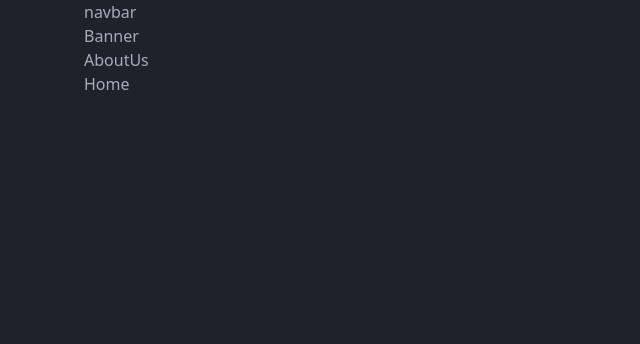
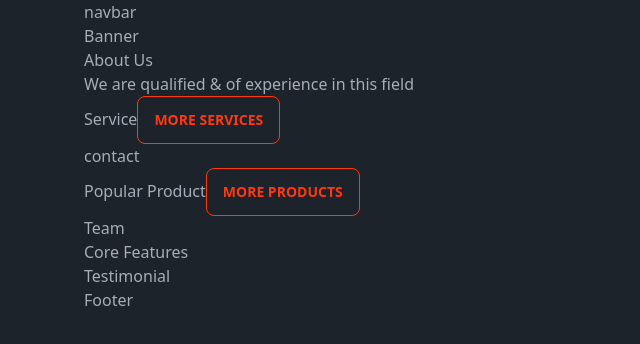
Before and after one commit to SakibAlHasan10/car-doctor, a React (Vite) app: page / in a window 1280 px wide. Shown: the top 344 px of the page, without its empty margins (0-640 px from the left). Built offline with nearby package versions, Linux system fonts and the light colour scheme.

Commit message:
setup home page all section

```diff
--- a/src/Layout/Home/AboutUs/AboutUs.jsx
+++ b/src/Layout/Home/AboutUs/AboutUs.jsx
@@ -1,8 +1,13 @@
 
 const AboutUs = () => {
     return (
-        <div>
-            AboutUs
+        <div className="flex ">
+            <div></div>
+            <div>
+                <h3>About Us</h3>
+            <h2>We are qualified & of experience in this field</h2>
+
+            </div>
         </div>
     );
 };
--- /dev/null
+++ b/src/Layout/Home/Contact/Contact.jsx
@@ -0,0 +1,10 @@
+
+const Contact = () => {
+    return (
+        <div>
+            contact
+        </div>
+    );
+};
+
+export default Contact;
--- /dev/null
+++ b/src/Layout/Home/CoreFeatures/CoreFeatures.jsx
@@ -0,0 +1,10 @@
+
+const CoreFeatures = () => {
+    return (
+        <div>
+            Core Features
+        </div>
+    );
+};
+
+export default CoreFeatures;
--- a/src/Layout/Home/Home.jsx
+++ b/src/Layout/Home/Home.jsx
@@ -1,12 +1,23 @@
 import AboutUs from "./AboutUs/AboutUs";
 import Banner from "./Banner/Banner";
+import Contact from "./Contact/Contact";
+import CoreFeatures from "./CoreFeatures/CoreFeatures";
+import OurTeam from "./OurTeam/OurTeam";
+import PopularProduct from "./PopularProduct/PopularProduct";
+import Service from "./Service/Service";
+import Testimonial from "./Testimonial/Testimonial";
 
 const Home = () => {
     return (
         <div>
             <Banner></Banner>
             <AboutUs></AboutUs>
-            Home
+            <Service></Service>
+            <Contact></Contact>
+            <PopularProduct></PopularProduct>
+            <OurTeam></OurTeam>
+            <CoreFeatures></CoreFeatures>
+            <Testimonial></Testimonial>
         </div>
     );
 };
--- /dev/null
+++ b/src/Layout/Home/OurTeam/OurTeam.jsx
@@ -0,0 +1,10 @@
+
+const OurTeam = () => {
+    return (
+        <div>
+            Team
+        </div>
+    );
+};
+
+export default OurTeam;
--- /dev/null
+++ b/src/Layout/Home/PopularProduct/PopularProduct.jsx
@@ -0,0 +1,11 @@
+
+const PopularProduct = () => {
+    return (
+        <div>
+            Popular Product
+            <button className="btn btn-outline text-[#FF3811]">More Products</button>
+        </div>
+    );
+};
+
+export default PopularProduct;
--- /dev/null
+++ b/src/Layout/Home/Service/Service.jsx
@@ -0,0 +1,11 @@
+
+const Service = () => {
+    return (
+        <div>
+            Service
+            <button className="btn btn-outline text-[#FF3811]">More Services</button>
+        </div>
+    );
+};
+
+export default Service;
--- /dev/null
+++ b/src/Layout/Home/Testimonial/Testimonial.jsx
@@ -0,0 +1,10 @@
+
+const Testimonial = () => {
+    return (
+        <div>
+            Testimonial
+        </div>
+    );
+};
+
+export default Testimonial;
--- a/src/Layout/Root/Root.jsx
+++ b/src/Layout/Root/Root.jsx
@@ -1,11 +1,13 @@
 import { Outlet } from "react-router-dom";
 import Navbar from "../../Sheare/Navbar/Navbar";
+import Footer from "../../Sheare/Footer/Footer";
 
 const Root = () => {
     return (
         <div className="max-w-6xl mx-auto px-5">
             <Navbar></Navbar>
             <Outlet></Outlet>
+            <Footer></Footer>
         </div>
     );
 };
```
